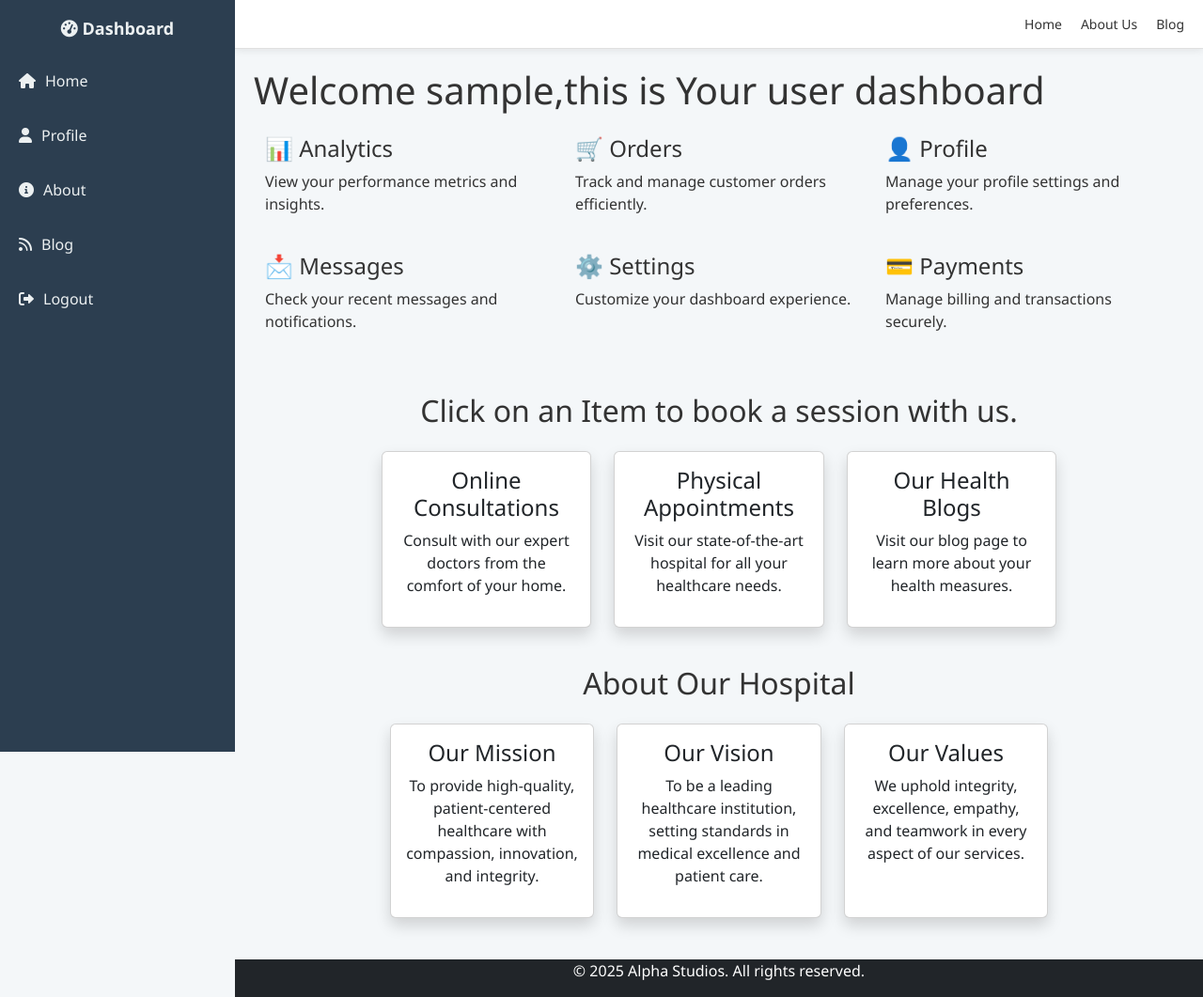
After one commit to Ghalib92/Final_Year_System, a Django app: page /accounts/Dashboard/ in a window 1280 px wide. The commit adds this page. Shown: the whole page at 94% size. Run offline with Django 5.2, Linux system fonts and the light colour scheme; the visitor is signed in with stand-in values (Sample User, id 1).

Commit message:
created user dashboard

```diff
--- /dev/null
+++ b/Hospital_System/Accounts/templates/Patient_Dashboard.html
@@ -0,0 +1,363 @@
+<!DOCTYPE html>
+<html lang="en">
+<head>
+    <meta charset="UTF-8">
+    <meta name="viewport" content="width=device-width, initial-scale=1.0">
+    <title>Dashboard</title>
+    <link href="https://cdn.jsdelivr.net/npm/bootstrap@5.3.0/dist/css/bootstrap.min.css" rel="stylesheet">
+    <link rel="stylesheet" href="https://cdnjs.cloudflare.com/ajax/libs/font-awesome/6.0.0/css/all.min.css">
+    <style>
+        body {
+            display: flex;
+            min-height: 100vh;
+            margin: 0;
+            font-family: 'Segoe UI', Tahoma, Geneva, Verdana, sans-serif;
+            background-color: #f4f7f9;
+            color: #333;
+        }
+
+        /* Sidebar */
+        .sidebar {
+            background-color: #2c3e50;
+            color: white;
+            padding: 20px 0;
+            width: 250px;
+            display: flex;
+            flex-direction: column;
+            position: fixed;
+            top: 0;
+            left: 0;
+            height: 100vh;
+            transition: transform 0.3s ease;
+        }
+
+        .sidebar h2 {
+            color: #ecf0f1;
+            font-size: 18px;
+            font-weight: 600;
+            text-align: center;
+            margin-bottom: 20px;
+        }
+
+        .sidebar ul {
+            list-style: none;
+            padding: 0;
+            width: 100%;
+        }
+
+        .sidebar li {
+            margin-bottom: 10px;
+            text-align: center;
+        }
+
+        .sidebar a {
+            color: #ecf0f1;
+            text-decoration: none;
+            display: flex;
+            align-items: center;
+            padding: 12px 20px;
+            border-radius: 6px;
+            transition: background-color 0.3s;
+            font-weight: 500;
+            width: 100%;
+        }
+
+        .sidebar a i {
+            margin-right: 10px;
+        }
+
+        .sidebar a:hover {
+            background-color: #34495e;
+        }
+
+        /* Content Area */
+        .content {
+            flex-grow: 1;
+            display: flex;
+            flex-direction: column;
+            margin-left: 250px;
+            transition: margin-left 0.3s ease;
+        }
+
+        .top-nav {
+            background-color: white;
+            padding: 10px;
+            box-shadow: 0 2px 8px rgba(0, 0, 0, 0.08);
+            border-bottom: 1px solid #e0e0e0;
+        }
+
+        .top-nav .nav {
+            justify-content: flex-end;
+        }
+
+        .top-nav .nav-link {
+            color: #333;
+            font-weight: 500;
+            font-size: 14px;
+            padding: 5px 10px;
+            transition: color 0.3s;
+        }
+
+        .top-nav .nav-link:hover {
+            color: #3498db;
+        }
+
+        .main-content {
+            padding: 20px;
+            flex-grow: 1;
+        }
+
+        /* Sidebar toggle button */
+        .menu-toggle {
+            display: none;
+            position: fixed;
+            top: 15px;
+            left: 15px;
+            background-color: #3498db;
+            color: white;
+            padding: 10px 15px;
+            border: none;
+            border-radius: 6px;
+            cursor: pointer;
+            z-index: 1000;
+            font-size: 16px;
+            font-weight: 500;
+            transition: background-color 0.3s;
+        }
+
+        .menu-toggle:hover {
+            background-color: #2980b9;
+        }
+
+        /* Hide sidebar on small screens */
+        @media (max-width: 768px) {
+            .sidebar {
+                transform: translateX(-100%);
+            }
+
+            .content {
+                margin-left: 0;
+            }
+
+            .menu-toggle {
+                display: block;
+            }
+        }
+
+        /* Sidebar active state when toggled */
+        .sidebar.active {
+            transform: translateX(0);
+        }
+
+        .content.active {
+            margin-left: 250px;
+        }
+
+    </style>
+</head>
+<body>
+
+    <!-- Sidebar -->
+    <div class="sidebar">
+        <h2><i class="fas fa-tachometer-alt"></i> Dashboard</h2>
+        <ul>
+            <li><a href="{% url 'Patient_Dashboard' %}"><i class="fas fa-home"></i> Home</a></li>
+            <li><a href=" #"><i class="fas fa-user"></i> Profile</a></li>
+            <li><a href="{% url 'about' %}"><i class="fas fa-info-circle"></i> About</a></li>
+            <li><a href="{% url 'blog' %}"><i class="fas fa-rss"></i> Blog</a></li>
+               <li><a href="{% url 'logout' %}"><i class="fas fa-sign-out-alt"></i> Logout</a></li>
+        </ul>
+    </div>
+
+    <!-- Toggle Button -->
+    <button class="menu-toggle"><i class="fas fa-bars"></i> Menu</button>
+
+    <!-- Content -->
+    <div class="content">
+        <nav class="top-nav">
+            <ul class="nav">
+                <li class="nav-item">
+                    <a class="nav-link active" href="{% url 'home' %}">Home</a>
+                </li>
+                <li class="nav-item">
+                    <a class="nav-link" href="{% url 'about' %}">About Us</a>
+                </li>
+                <li class="nav-item">
+                    <a class="nav-link" href="{% url 'blog' %}">Blog</a>
+                </li>
+
+            </ul>
+        </nav>
+
+        <div class="main-content">
+            <h1>Welcome {{user.username}},this is Your user dashboard</h1>
+
+
+
+
+            <div class="container mt-4">
+                <div class="row g-4">
+                    <div class="col-lg-4 col-md-6 col-sm-6">
+                        <div class="dashboard-card">
+                            <h4>📊 Analytics</h4>
+                            <p>View your performance metrics and insights.</p>
+                        </div>
+                    </div>
+
+                    <div class="col-lg-4 col-md-6 col-sm-6">
+                        <div class="dashboard-card">
+                            <h4>🛒 Orders</h4>
+                            <p>Track and manage customer orders efficiently.</p>
+                        </div>
+                    </div>
+
+                    <div class="col-lg-4 col-md-6 col-sm-12">
+                        <div class="dashboard-card">
+                            <h4>👤 Profile</h4>
+                            <p>Manage your profile settings and preferences.</p>
+                        </div>
+                    </div>
+
+                    <div class="col-lg-4 col-md-6 col-sm-12">
+                        <div class="dashboard-card">
+                            <h4>📩 Messages</h4>
+                            <p>Check your recent messages and notifications.</p>
+                        </div>
+                    </div>
+
+                    <div class="col-lg-4 col-md-6 col-sm-12">
+                        <div class="dashboard-card">
+                            <h4>⚙️ Settings</h4>
+                            <p>Customize your dashboard experience.</p>
+                        </div>
+                    </div>
+
+                    <div class="col-lg-4 col-md-6 col-sm-12">
+                        <div class="dashboard-card">
+                            <h4>💳 Payments</h4>
+                            <p>Manage billing and transactions securely.</p>
+                        </div>
+                    </div>
+                </div>
+            </div>
+
+
+
+
+
+
+            <div class="container-fluid mt-5  ">
+                <div class="row text-center">
+                    <h2 class="h2 mb-4">Click on an Item to book a session with us.</h2>
+                </div>
+
+                <div class="my-container row justify-content-center text-center">
+                    <div class="col-lg-3 col-md-4 col-sm-6 mb-4">
+                        <a href="{% url 'online_consultations' %}" class="card p-3 text-dark shadow h-100 text-decoration-none">
+                            <h3 class="h4">Online Consultations</h3>
+                            <p>Consult with our expert doctors from the comfort of your home.</p>
+                        </a>
+                    </div>
+
+                    <div class="col-lg-3 col-md-4 col-sm-6 mb-4">
+                        <a href="{% url 'physical_appointment' %}" class="card p-3 text-dark shadow h-100 text-decoration-none">
+                            <h3 class="h4">Physical Appointments</h3>
+                            <p>Visit our state-of-the-art hospital for all your healthcare needs.</p>
+                        </a>
+                    </div>
+
+                    <div class="col-lg-3 col-md-4 col-sm-6 mb-4">
+                        <a href="{% url 'blog' %}" class="card p-3 text-dark shadow h-100 text-decoration-none">
+                            <h3 class="h4">Our Health Blogs</h3>
+                            <p>Visit our blog page to learn more about your health measures.</p>
+                        </a>
+                    </div>
+
+                    <div class="row justify-content-center text-center">
+
+                </div>
+              </div>
+
+
+
+
+
+
+              <div class="container-fluid mt-3  ">
+                <div class="row text-center  ">
+                    <h2 class="h2 mb-4">About Our Hospital</h2>
+                </div>
+
+                <div class="my-container row justify-content-center text-center">
+                    <div class="col-lg-3 col-md-4 col-sm-6 mb-4">
+                        <div class="card p-3 text-dark shadow h-100">
+                            <h3 class="h4">Our Mission</h3>
+                            <p>To provide high-quality, patient-centered healthcare with compassion, innovation, and integrity.</p>
+                        </div>
+                    </div>
+
+                    <div class="col-lg-3 col-md-4 col-sm-6 mb-4">
+                        <div class="card p-3 text-dark shadow h-100">
+                            <h3 class="h4">Our Vision</h3>
+                            <p>To be a leading healthcare institution, setting standards in medical excellence and patient care.</p>
+                        </div>
+                    </div>
+
+                    <div class="col-lg-3 col-md-4 col-sm-6 mb-4">
+                        <div class="card p-3 text-dark shadow h-100">
+                            <h3 class="h4">Our Values</h3>
+                            <p>We uphold integrity, excellence, empathy, and teamwork in every aspect of our services.</p>
+                        </div>
+                    </div>
+                </div>
+              </div>
+
+
+
+
+
+
+
+
+
+        </div>
+
+
+
+
+
+
+
+
+
+
+    </div>
+
+
+
+
+
+
+    <footer class="footer text-white bg-dark">
+        <div class="footer-text text-center">
+            <p class="footer-text">&copy; 2025 Alpha Studios. All rights reserved.</p>
+
+        </div>
+    </footer>
+
+
+    <script>
+        document.addEventListener("DOMContentLoaded", function() {
+            const menuToggle = document.querySelector(".menu-toggle");
+            const sidebar = document.querySelector(".sidebar");
+            const content = document.querySelector(".content");
+
+            menuToggle.addEventListener("click", function() {
+                sidebar.classList.toggle("active");
+                content.classList.toggle("active");
+            });
+        });
+    </script>
+
+</body>
+</html>
--- a/Hospital_System/Accounts/urls.py
+++ b/Hospital_System/Accounts/urls.py
@@ -5,8 +5,12 @@ from . import views
 
 urlpatterns = [
 
-    path('login/',views.doctor_login, name='doctor_login'),
+     path('login/',views.doctor_login, name='doctor_login'),
      path('dashboard/', views.doctor_dashboard, name='doctor_dashboard'),
      path('logout/', views.logout, name='logout'),
+     path('log_in/', views.log_in, name='log_in'),
+     path('signup/',views.sign_in, name='signup'),
+     path('Dashboard/', views.Patient_Dashboard, name='Patient_Dashboard'),
+
 
 ]
--- a/Hospital_System/Accounts/views.py
+++ b/Hospital_System/Accounts/views.py
@@ -36,3 +36,52 @@ def doctor_dashboard(request):
 def logout(request):
     auth.logout(request)
     return redirect ('doctor_login')
+
+
+def sign_in(request) :
+    if request.method == 'POST':
+        first_name = request.POST['first_name']
+        last_name = request.POST['last_name']
+        username = request.POST['username']
+        password1 = request.POST['password1']
+        password2 = request.POST['password2']
+        email = request.POST['email']
+
+        if password1 != password2:
+                messages.error(request,"Password dont match!")
+                return redirect('signup')
+        if User.objects.filter(email = email).exists():
+                messages.error(request, "Email already registerd!")
+                return redirect('signup')
+        if User.objects.filter(username=username).exists():
+                messages.error(request,"Username already taken,Choose another username")
+                return redirect('signup')
+        patient = User.objects.create_user(
+            first_name=first_name,
+            last_name=last_name,
+            username=username,
+            email=email,
+            password=password1,
+        )
+        patient.save()
+        messages.success(request, "Account Created Successfully!")
+        return redirect('log_in')
+    return render (request, 'signup.html')
+
+def log_in(request):
+     if request.method == 'POST':
+        username = request.POST['username']
+        password = request.POST['password']
+        patient = auth.authenticate(username=username,password=password)
+
+        if patient is not None:
+             auth.login(request, patient)
+             messages.success(request,"Login Suiccessful!Welcome back.")
+             return redirect('Patient_Dashboard')
+        else:
+            messages.error(request, 'Invalid username or password!')
+            return redirect('log_in')
+     return render(request, 'login.html')
+@login_required
+def Patient_Dashboard(request):
+     return render(request, 'Patient_Dashboard.html')
--- a/Hospital_System/Patient_Management/templates/base.html
+++ b/Hospital_System/Patient_Management/templates/base.html
@@ -30,6 +30,7 @@
                         <a class="nav-link" href="#">Contact</a>
 
                     </li>
+
                     <li class="nav-item dropdown">
                         <a class="nav-link dropdown-toggle" href="#" id="navbarDropdownMenuLink" role="button" data-bs-toggle="dropdown" aria-expanded="false">
                             Services
@@ -120,7 +121,7 @@
 
 
     <footer class="footer">
-        <div class="footer-text text-white text-center">
+        <div class="footer-text text-dark text-center">
             <p class="footer-text">&copy; 2025 Alpha Studios. All rights reserved.</p>
 
         </div>
--- a/Hospital_System/chatbot/urls.py
+++ b/Hospital_System/chatbot/urls.py
@@ -6,4 +6,5 @@ urlpatterns = [
     path('get/',views.get_response, name='get_response'),
 
 
+
      ]
```
Also changed, not shown: Hospital_System/Accounts/templates/login.html (added, +66 -0 lines), Hospital_System/Accounts/templates/signup.html (added, +93 -0 lines), Hospital_System/Patient_Management/templates/index.html (+11 -32 lines), Hospital_System/chatbot/templates/login.html (added).
